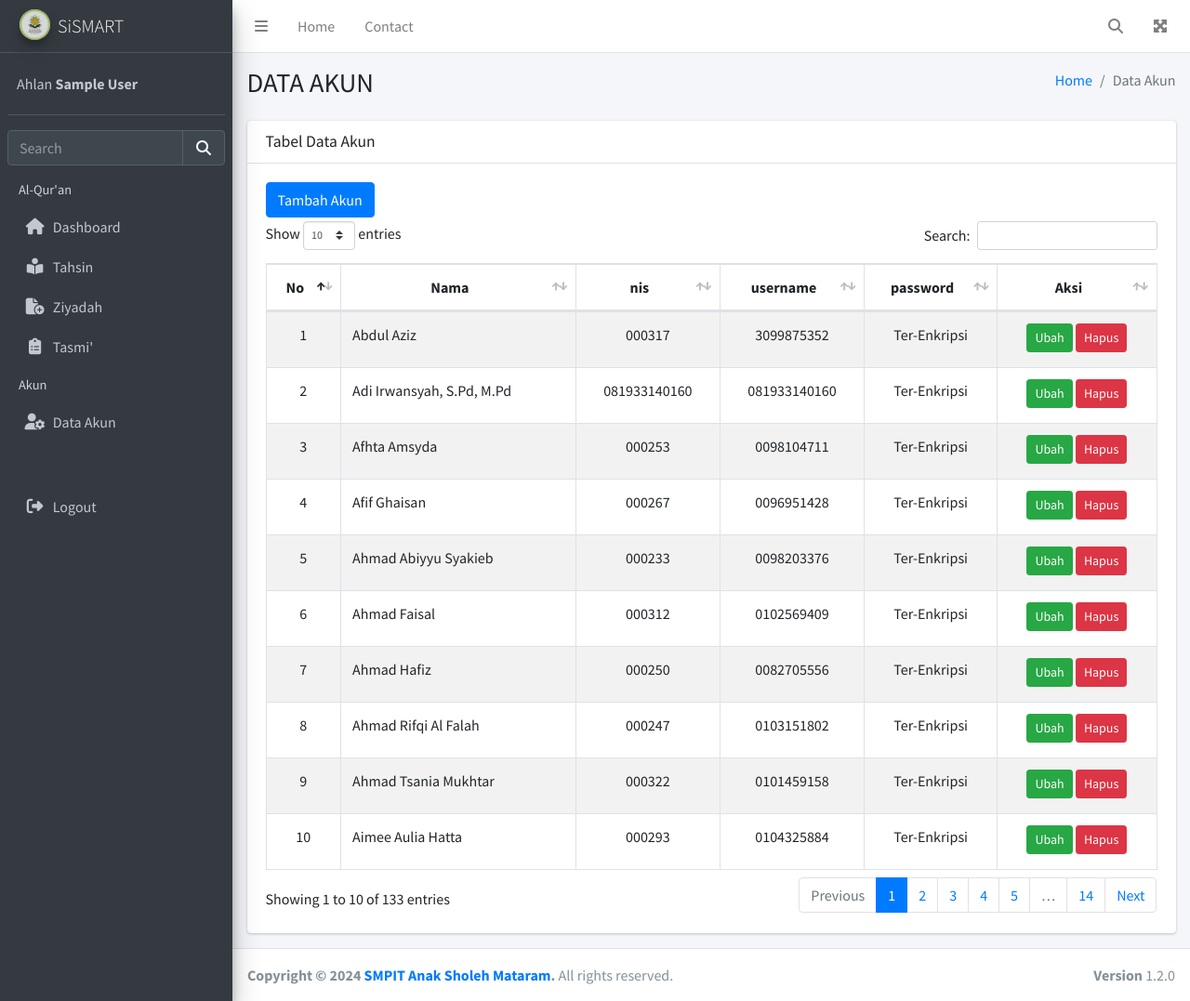
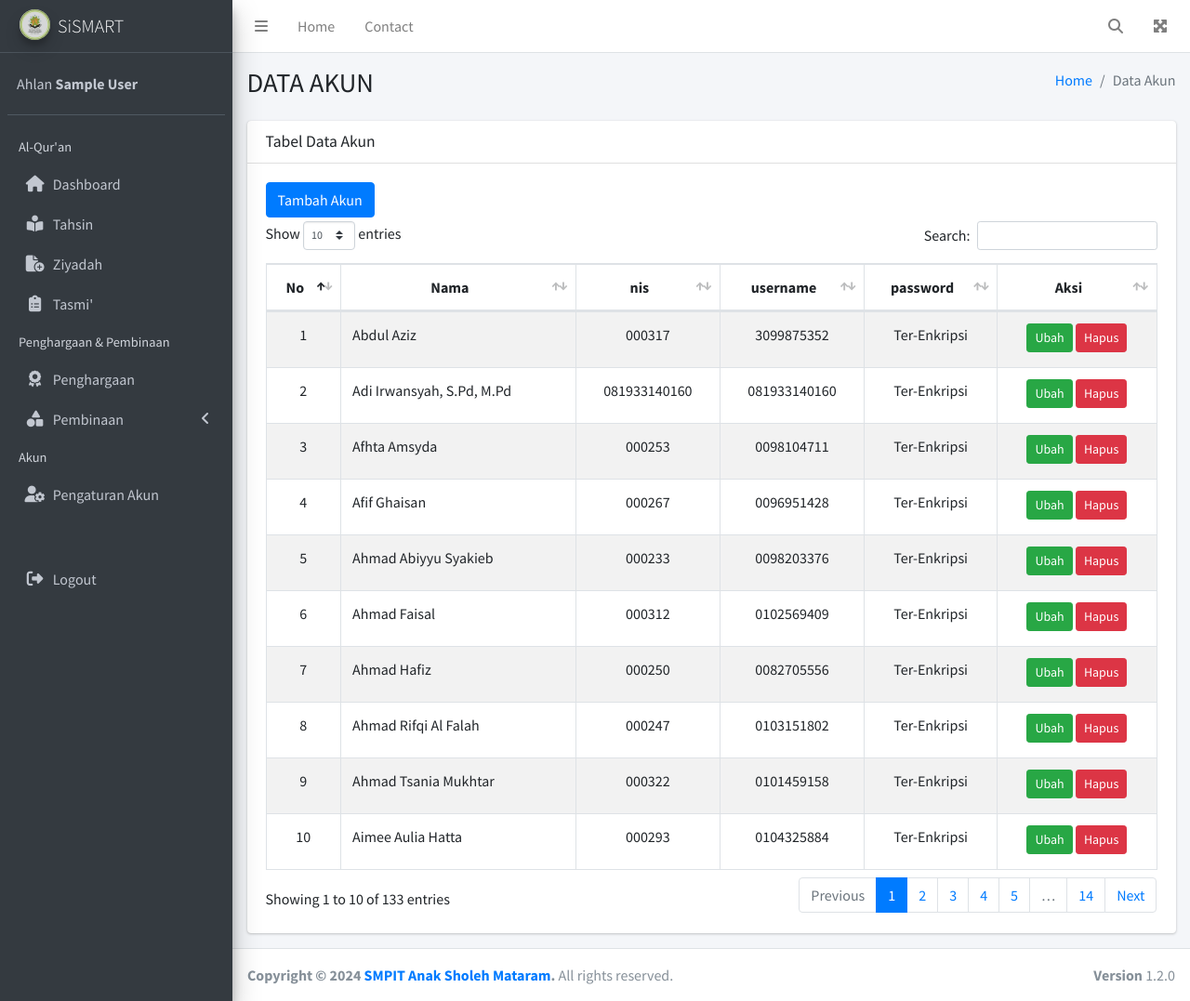
Before and after one commit to Zaenal-AB/sismart, a PHP site: page /data-akun.php in a window 1280 px wide. Shown: the whole page at 93% size. Run offline with PHP 8.4, Linux system fonts and the light colour scheme; the visitor is signed in with stand-in values (Sample User, id 1); data comes from the database, SQL or seed files in the repository; some libraries are stand-ins or nearby versions.

Commit message:
menambahkan data reward dan punishment

```diff
--- a/layout/header.php
+++ b/layout/header.php
@@ -121,7 +121,7 @@
                 </div>
 
                 <!-- SidebarSearch Form -->
-                <div class="form-inline">
+                <!-- <div class="form-inline">
                     <div class="input-group" data-widget="sidebar-search">
                         <input class="form-control form-control-sidebar" type="search" placeholder="Search" aria-label="Search">
                         <div class="input-group-append">
@@ -130,7 +130,7 @@
                             </button>
                         </div>
                     </div>
-                </div>
+                </div> -->
 
                 <!-- Sidebar Menu -->
                 <nav class="mt-2">
@@ -164,27 +164,50 @@
                                 <p>Tasmi'</p>
                             </a>
                         </li>
+                        <!-- / END SIDEBAR AL QUR'AN -->
 
+                        <!-- START SIDEBAR REWARD & PUNISHMENT -->
+
+                        <li class="nav-header">Penghargaan & Pembinaan</li>
+                        <li class="nav-item">
+                            <a href="data-penghargaan.php" class="nav-link">
+                                <i class="nav-icon far fa-solid fa-award"></i>
+                                <p> Penghargaan</p>
+                            </a>
+                        </li>
+
+                        <li class="nav-item">
+                            <a href="#" class="nav-link">
+                                <i class="nav-icon fas fa-shapes"></i>
+                                <p> Pembinaan
+                                    <i class="fas fa-angle-left right"></i>
+                                </p>
+                            </a>
+                            <ul class="nav nav-treeview">
+                                <li class="nav-item">
+                                    <a href="data-keterlambatan.php" class="nav-link">
+                                        <i class="far fa-circle nav-icon"></i>
+                                        <p>Keterlambatan</p>
+                                    </a>
+                                </li>
+                                <li class="nav-item">
+                                    <a href="data-point-siswa.php" class="nav-link">
+                                        <i class="far fa-circle nav-icon"></i>
+                                        <p>Rekap Point Siswa</p>
+                                    </a>
+                                </li>
+                            </ul>
+                        </li>
+                        <!-- / END REWARD AND PUNISHMENT -->
 
                         <li class="nav-header">Akun</li>
                         <li class="nav-item">
                             <a href="data-akun.php" class="nav-link">
                                 <i class="nav-icon far fa-solid fa-user-gear"></i>
-                                <p> Data Akun</p>
+                                <p> Pengaturan Akun</p>
                             </a>
                         </li>
-                        <!-- <li class="nav-item">
-                            <a href="data-guru.php" class="nav-link">
-                                <i class="nav-icon fas fa-columns"></i>
-                                <p> Data Guru</p>
-                            </a>
-                        </li>
-                        <li class="nav-item">
-                            <a href="data-siswa.php" class="nav-link">
-                                <i class="nav-icon fas fa-columns"></i>
-                                <p> Data Siswa</p>
-                            </a>
-                        </li> -->
+
                         <br>
                         <br>
                         <li class="nav-item">
```
Also changed, not shown: data-keterlambatan.php (added, +44 -0 lines), data-penghargaan.php (added, +44 -0 lines), data-point-siswa.php (added, +44 -0 lines).
